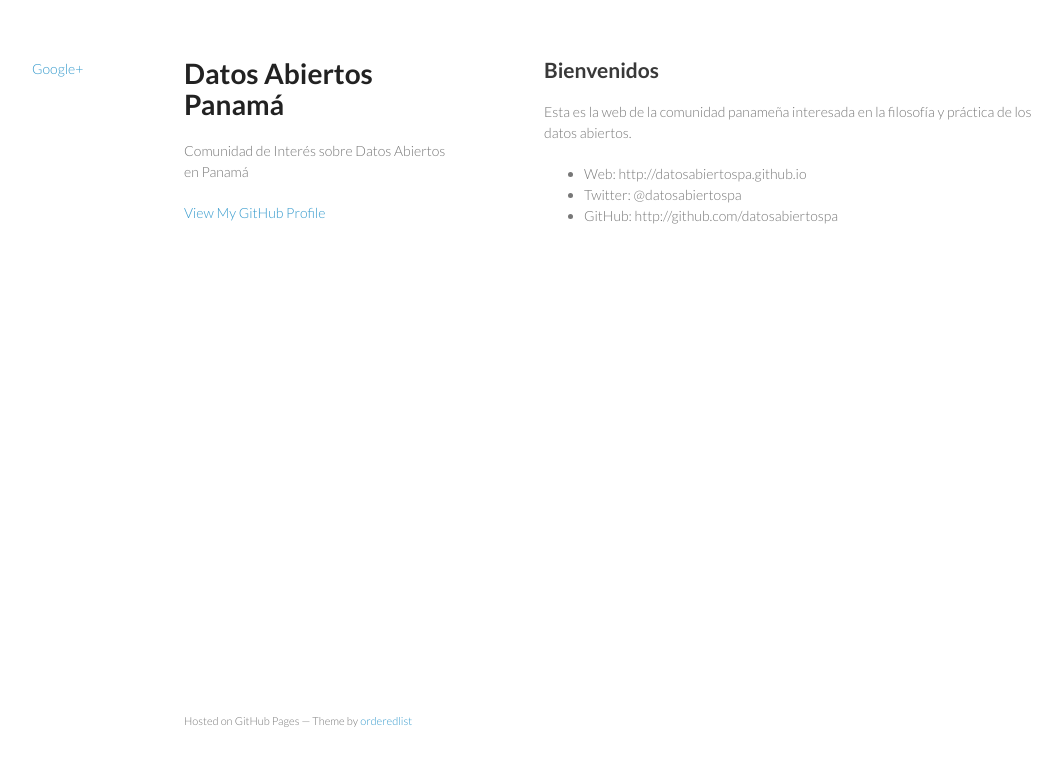
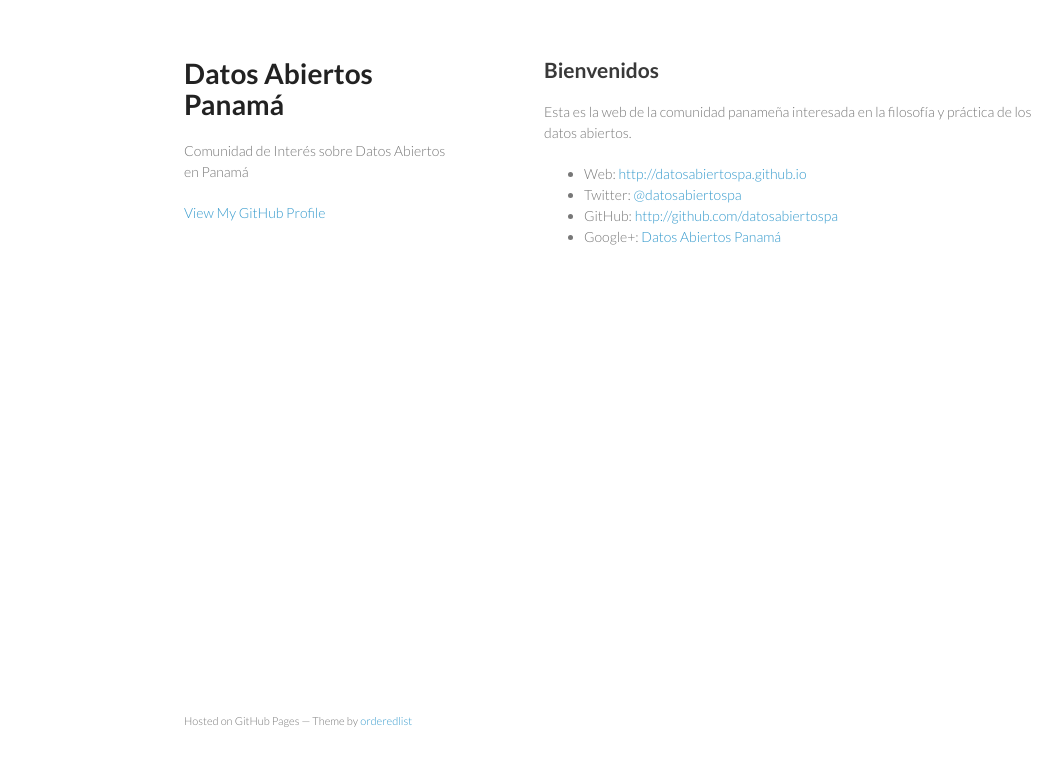
Before and after one commit to datosabiertospa/datosabiertospa.github.io, a plain HTML site: page index.html in a window 1280 px wide. Shown: the whole page, without its empty margins (26-1088 px from the left). Drawn offline with Linux system fonts and the light colour scheme.

Commit message:
Update index.html

```diff
--- a/index.html
+++ b/index.html
@@ -28,9 +28,10 @@
 
 <p>Esta es la web de la comunidad panameña interesada en la filosofía y práctica de los datos abiertos.</p>
 <ul>
-<li>Web: http://datosabiertospa.github.io</li>
-<li>Twitter: @datosabiertospa</li>
-<li>GitHub: http://github.com/datosabiertospa</li>
+<li>Web: <a href="http://datosabiertospa.github.io">http://datosabiertospa.github.io</a></li></li>
+<li>Twitter: <a href="http://twitter.com/datosabiertospa">@datosabiertospa</a></li>
+<li>GitHub: <a href="http://github.com/datosabiertospa">http://github.com/datosabiertospa</a></li>
+<li>Google+: <a href="https://plus.google.com/103407492352986238976" rel="publisher">Datos Abiertos Panam&aacute;</a>
 </ul>
       </section>
       <footer>
@@ -38,6 +39,5 @@
       </footer>
     </div>
     <script src="javascripts/scale.fix.js"></script>
-    <a href="https://plus.google.com/103407492352986238976" rel="publisher">Google+</a>
   </body>
 </html>
```
